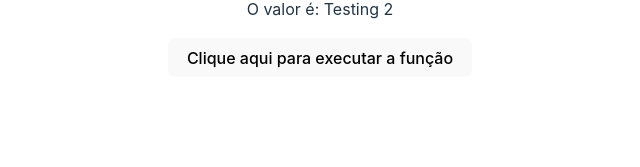
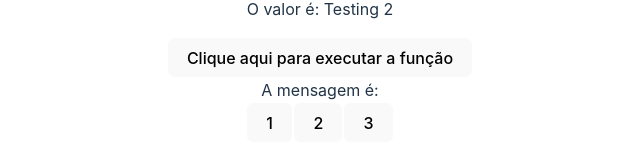
Before and after one commit to lucianobrsts/cursoreactudemy, a React (Vite) app in the folder 3_AVANCANDO_NO_REACT/avancando/: page / in a window 1280 px wide. Shown: the part 2684-2851 px from the top of the page, without its empty margins (320-960 px from the left). Before the commit the page ends 2794 px from the top, so only its background shows below. Built offline with nearby package versions, Linux system fonts and the light colour scheme.

Commit message:
State lift

```diff
--- a/3_AVANCANDO_NO_REACT/avancando/src/App.jsx
+++ b/3_AVANCANDO_NO_REACT/avancando/src/App.jsx
@@ -10,6 +10,8 @@
 import Fragments from "./components/Fragments";
 import Container from "./components/Container";
 import ExecuteFunction from "./components/ExecuteFunction";
+import Message from "./components/Message";
+import ChangeMessageState from "./components/ChangeMessageState";
 
 function App() {
   const [count, setCount] = useState(0);
@@ -24,6 +26,12 @@
   function showMessage() {
     console.log("Evento do componente pai!")
   }
+
+  const [message, setMessage] = useState("");
+
+  const handleMessage = (msg) => {
+    setMessage(msg);
+  };
 
   return (
     <div>
@@ -73,6 +81,10 @@
 
       {/* Executar função */}
       <ExecuteFunction myFunction={showMessage} />
+
+      {/* State lift */}
+      <Message msg={message} />
+      <ChangeMessageState handleMessage={handleMessage} />
     </div>
   );
 }
--- /dev/null
+++ b/3_AVANCANDO_NO_REACT/avancando/src/components/ChangeMessageState.jsx
@@ -0,0 +1,13 @@
+const ChangeMessageState = ({handleMessage}) => {
+    const messages = ["Oi", "Olá", "Tudo bem?"]
+
+    return (
+        <div>
+            <button onClick={() => handleMessage(messages[0])}>1</button>
+            <button onClick={() => handleMessage(messages[1])}>2</button>
+            <button onClick={() => handleMessage(messages[2])}>3</button>
+        </div>
+    )
+}
+
+export default ChangeMessageState
--- /dev/null
+++ b/3_AVANCANDO_NO_REACT/avancando/src/components/Message.jsx
@@ -0,0 +1,9 @@
+const Message = ({ msg}) => {
+    return (
+        <div>
+            A mensagem é: {msg}
+        </div>
+    )
+}
+
+export default Message
```
